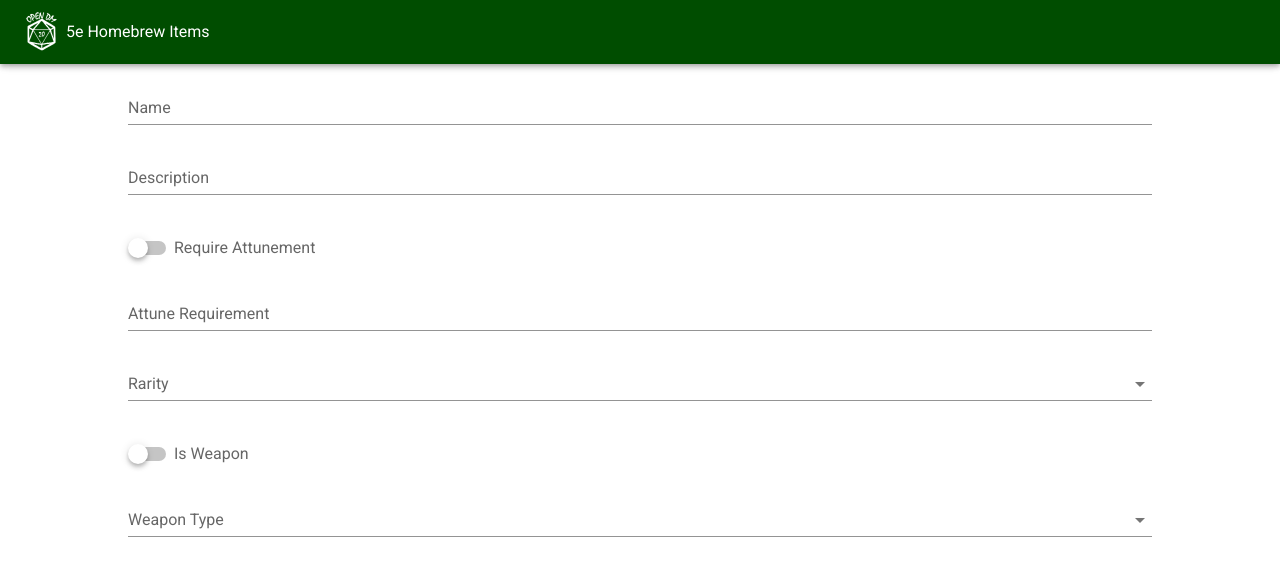
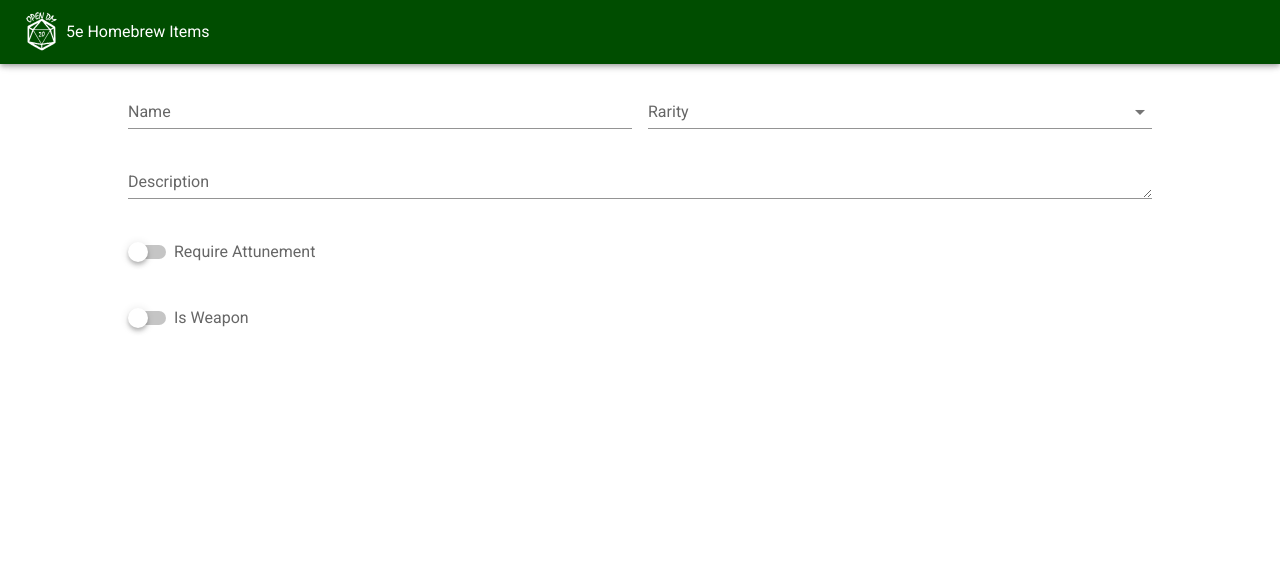
Before and after one commit to TJCowx/5e-homebrew-items, a Vue app: page / in a window 1280 px wide. Shown: the top 576 px of the page. Built offline with nearby package versions, Linux system fonts and the light colour scheme.

Commit message:
styled the form

```diff
--- a/src/components/item/Item.vue
+++ b/src/components/item/Item.vue
@@ -1,12 +1,32 @@
 <template>
   <div>
-    <v-text-field color="primary" label="Name" v-model="item.name" />
+    <div class="row-container">
       <v-text-field
+        class="basic-input"
+        color="primary"
+        label="Name"
+        v-model="item.name"
+        :rules="reqRules"
+      />
+      <v-select
+        class="basic-input"
+        color="primary"
+        label="Rarity"
+        v-model="item.rarity"
+        :items="rarities"
+        :rules="reqRules"
+      ></v-select>
+    </div>
+    <v-textarea
       color="primary"
       label="Description"
       v-model="item.description"
+      :rules="reqRules"
+      :rows="1"
     />
+    <div class="row-container">
       <v-switch
+        class="toggle-item"
         color="primary"
         label="Require Attunement"
         v-model="item.reqAttune"
@@ -14,15 +34,15 @@
       <v-text-field
         color="primary"
         label="Attune Requirement"
+        hint="Any additional requirements for attunement"
+        persistent-hint
         v-model="item.attuneRequirements"
+        v-show="item.reqAttune"
       />
-    <v-select
-      color="primary"
-      label="Rarity"
-      v-model="item.rarity"
-      :items="rarities"
-    ></v-select>
+    </div>
+    <div class="row-container">
       <v-switch
+        class="toggle-item"
         color="primary"
         label="Is Weapon"
         v-model="item.isWeapon"
@@ -32,7 +52,9 @@
         label="Weapon Type"
         v-model="item.weaponType"
         :items="weaponTypes"
+        v-show="item.isWeapon"
       ></v-autocomplete>
+    </div>
   </div>
 </template>
 
@@ -49,6 +71,7 @@ export default {
       isWeapon: false,
       weaponType: "",
     },
+    reqRules: [(value) => !!value || "Required"],
     rarities: [
       "Common",
       "Uncommon",
@@ -100,5 +123,21 @@ export default {
 };
 </script>
 
-<style>
+<style scoped>
+.row-container {
+  display: flex;
+}
+.row-container > * {
+  flex: 1;
+}
+.row-container > *:not(:first-child) {
+  margin-left: 8px;
+}
+.row-container > *:not(:last-child) {
+  margin-right: 8px;
+}
+
+.toggle-item {
+  max-width: 30%;
+}
 </style>
```
Lines whose indentation alone changed are shown as unchanged.
